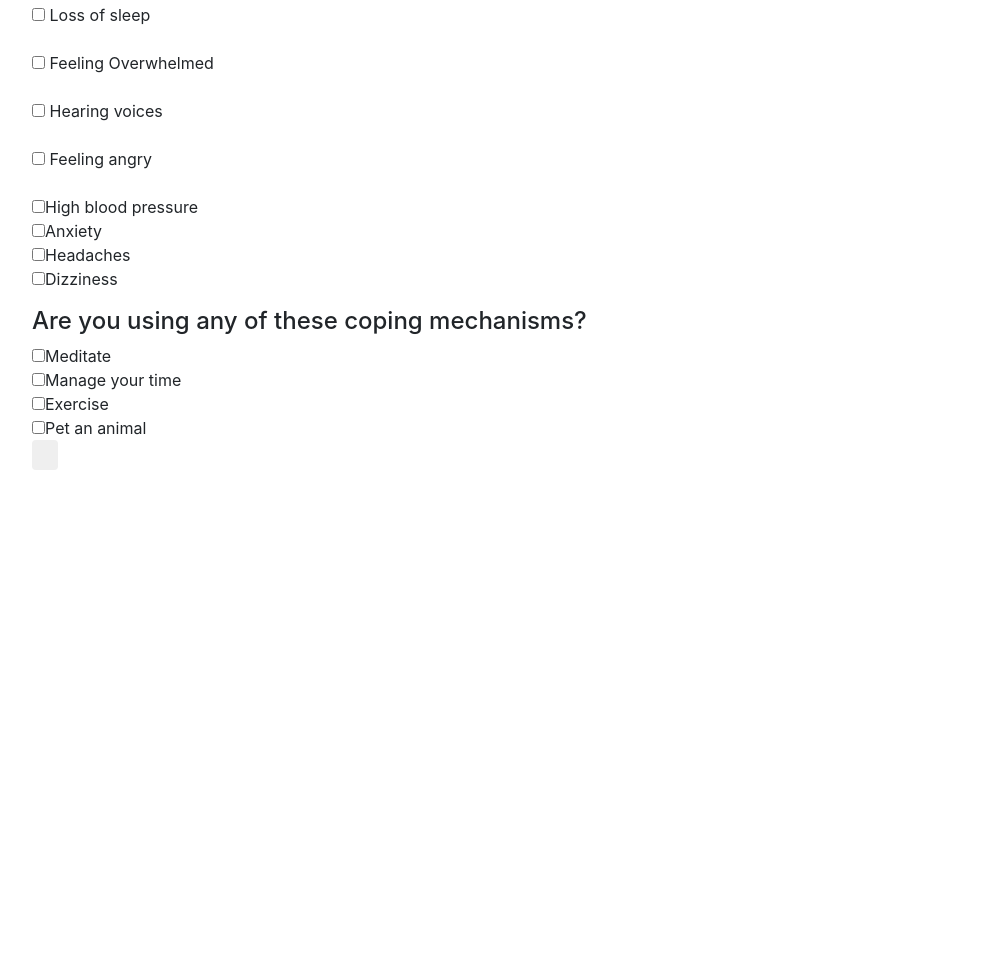
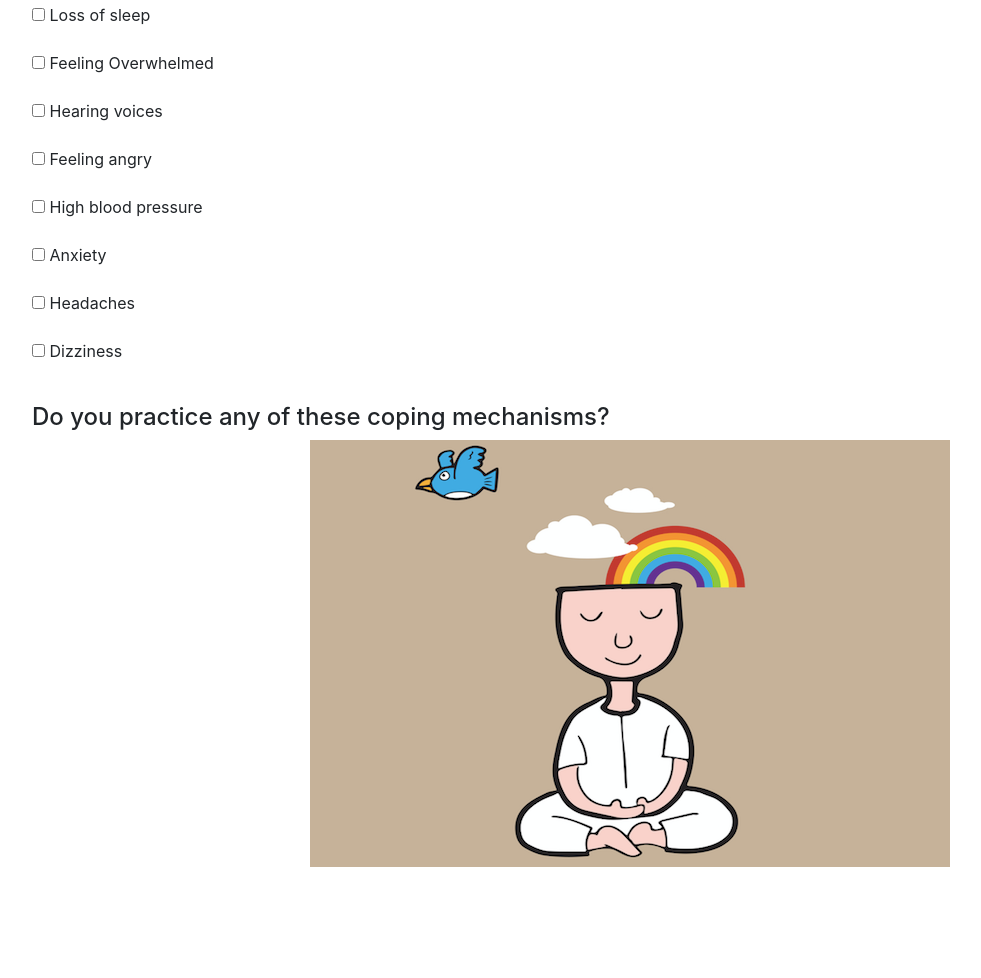
Before and after one commit to virlie/testMyStress, a plain HTML site: page index.html in a window 1280 px wide. Shown: the part 702-1680 px from the top of the page, without its empty margins (53-1034 px from the left). Before the commit the page ends 1188 px from the top, so only its background shows below. Drawn offline with nearby package versions, Linux system fonts and the light colour scheme.

Commit message:
write some codes to gather the information using ifs and else ifs

```diff
--- a/css/styles.css
+++ b/css/styles.css
@@ -9,3 +9,9 @@ img {
   padding-left: 25%;
 
 }
+
+#zenMan {
+  padding-bottom: 50%;
+
+
+}
--- a/index.html
+++ b/index.html
@@ -26,17 +26,18 @@
           <input type="checkbox" name="stress" value="2"> Feeling Overwhelmed<br><br>
           <input type="checkbox" name="stress" value="3"> Hearing voices<br><br>
           <input type="checkbox" name="stress" value="4"> Feeling angry<br><br>
-          <input type="checkbox" name="stress" value="5">High blood pressure<br>
-          <input type="checkbox" name="stress" value="6">Anxiety<br>
-          <input type="checkbox" name="stress" value="7">Headaches<br>
-          <input type="checkbox" name="stress" value="8">Dizziness<br>
+          <input type="checkbox" name="stress" value="5"> High blood pressure<br><br>
+          <input type="checkbox" name="stress" value="6"> Anxiety<br><br>
+          <input type="checkbox" name="stress" value="7"> Headaches<br><br>
+          <input type="checkbox" name="stress" value="8"> Dizziness<br><br>
         </div>
-        <h4>Are you using any of these coping mechanisms?</h4>
+        <h4>Do you practice any of these coping mechanisms?</h4>
+        <img id="zenMan" src="img/stress04.png" alt="zen man cartoon">
         <div class="form-group">
-          <input type="checkbox" name="stress" value="9">Meditate<br>
-          <input type="checkbox" name="stress" value="10">Manage your time<br>
-          <input type="checkbox" name="stress" value="11">Exercise<br>
-          <input type="checkbox" name="stress" value="12">Pet an animal<br>
+          <input type="checkbox" name="stress" value="9"> Meditate<br>
+          <input type="checkbox" name="stress" value="10"> <br>
+          <input type="checkbox" name="stress" value="11"> Getting enough exercise?<br>
+          <input type="checkbox" name="stress" value="12">  Petting a kitty!<br>
           <button type="submit" class="btn btn
       </form>
       <span id="stressResponses"><p><b></b></p>
--- a/js/scripts.js
+++ b/js/scripts.js
@@ -0,0 +1,13 @@
+$(document).ready(function(){
+  $("form#stressTest").submit(function(event){
+    event.preventDefault();
+    $('input:checkbox[name=stress]:checked').each(function(){
+      var stressTestAnswer = parseInt($(this).val());
+      var responseStr;
+
+       if( stressTestAnswer > 5 && stressTestAnswer < 9) {
+         responseStr = "Take a deep breath and call your health counsellor"
+       }
+       else if ( stressTestAnswer < 4 && stressTestAnswer === 0){
+         responseStr = "You got this!"
+       }
```
Also changed, not shown: img/stress03.jpeg (added), img/stress04.png (added).
